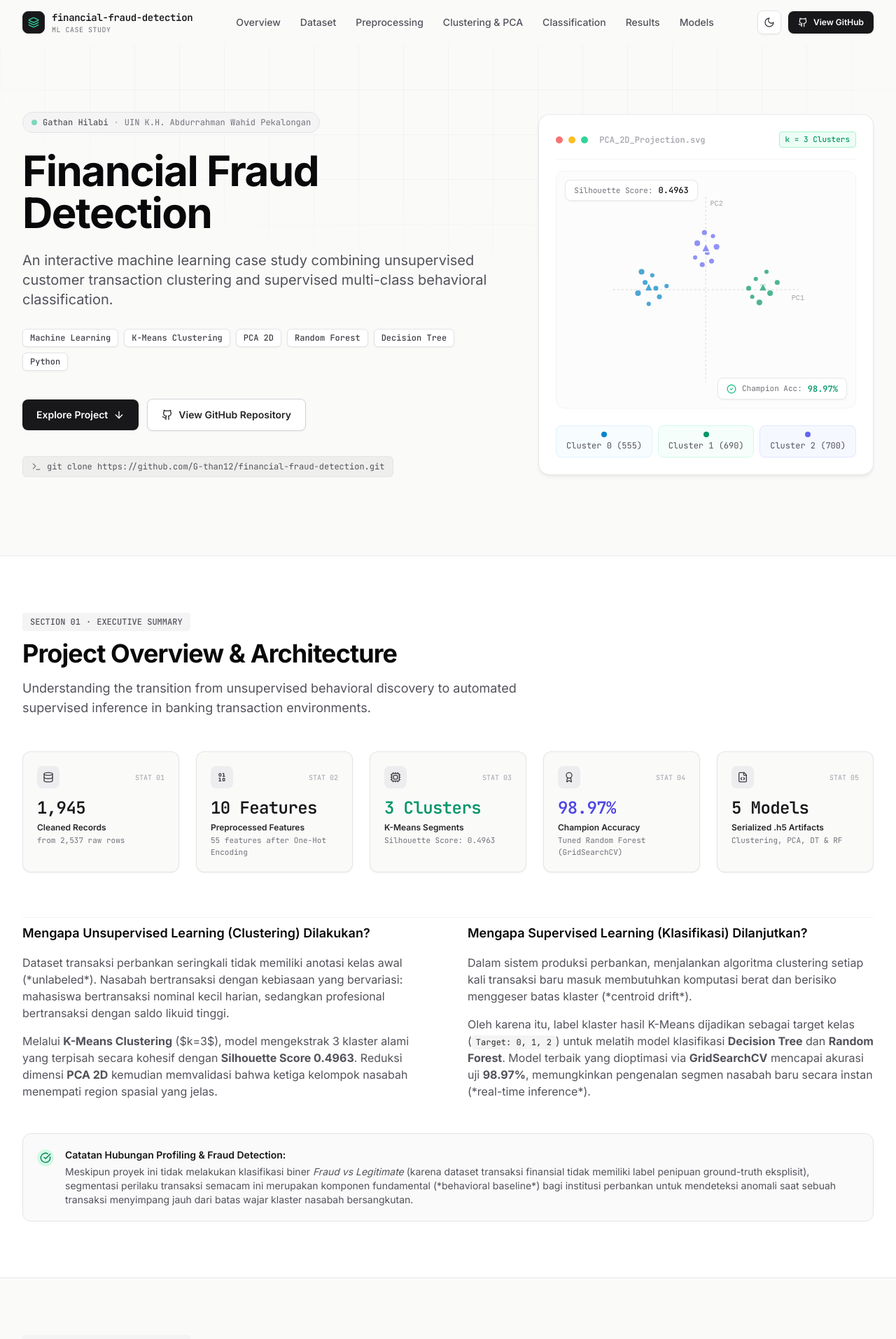
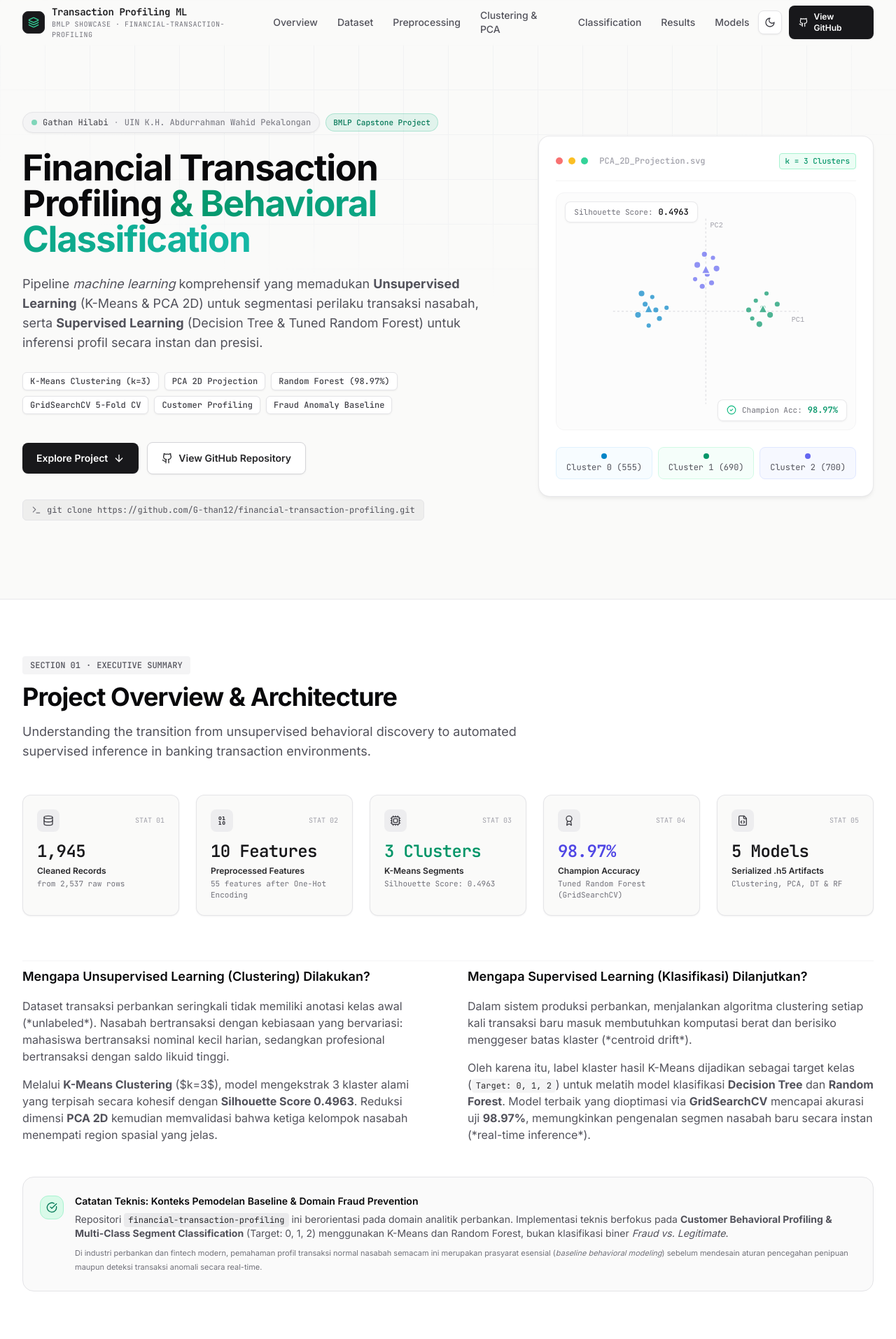
Before and after one commit to G-than12/financial-fraud-detection, a React (Vite) app in the folder website/: page / in a window 1280 px wide. Shown: the top 1914 px of the page at 70% size. Built offline with nearby package versions, Linux system fonts and the light colour scheme.

Commit message:
chore: align repository branding and project title to financial-transaction-profiling

```diff
--- a/website/src/components/Hero.tsx
+++ b/website/src/components/Hero.tsx
@@ -14,27 +14,42 @@ export const Hero: React.FC = () => {
           {/* Left Hero Column */}
           <div className="lg:col-span-7 space-y-6">
 
-            {/* Author Badge */}
-            <div className="inline-flex items-center gap-2 px-3 py-1.5 rounded-full bg-zinc-100 dark:bg-zinc-900 border border-zinc-200 dark:border-zinc-800 text-xs font-mono text-zinc-700 dark:text-zinc-300">
-              <span className="w-2 h-2 rounded-full bg-emerald-500 animate-pulse" />
-              <span>{PROJECT_METADATA.author.name}</span>
-              <span className="text-zinc-400 dark:text-zinc-600">·</span>
-              <span className="text-zinc-500 dark:text-zinc-400 hidden sm:inline">UIN K.H. Abdurrahman Wahid Pekalongan</span>
+            {/* Author Badge & Domain Pill */}
+            <div className="flex flex-wrap items-center gap-2">
+              <div className="inline-flex items-center gap-2 px-3 py-1.5 rounded-full bg-zinc-100 dark:bg-zinc-900 border border-zinc-200 dark:border-zinc-800 text-xs font-mono text-zinc-700 dark:text-zinc-300 shadow-subtle">
+                <span className="w-2 h-2 rounded-full bg-emerald-500 animate-pulse" />
+                <span>{PROJECT_METADATA.author.name}</span>
+                <span className="text-zinc-400 dark:text-zinc-600">·</span>
+                <span className="text-zinc-500 dark:text-zinc-400 hidden sm:inline">{PROJECT_METADATA.author.university}</span>
+              </div>
+              <div className="inline-flex items-center gap-1.5 px-2.5 py-1 rounded-full bg-emerald-500/10 dark:bg-emerald-500/15 border border-emerald-500/25 text-emerald-700 dark:text-emerald-300 text-[11px] font-mono font-medium">
+                <span>BMLP Capstone Project</span>
+              </div>
             </div>
 
             {/* Main Title */}
-            <h1 className="text-4xl sm:text-5xl lg:text-6xl font-bold tracking-tight text-zinc-950 dark:text-white leading-[1.1]">
-              Financial Fraud Detection
+            <h1 className="text-3xl sm:text-4xl md:text-5xl lg:text-[2.65rem] xl:text-[3.2rem] font-bold tracking-tight text-zinc-950 dark:text-white leading-[1.14]">
+              Financial Transaction Profiling{' '}
+              <span className="text-transparent bg-clip-text bg-gradient-to-r from-emerald-600 to-teal-500 dark:from-emerald-400 dark:to-teal-300">
+                &amp; Behavioral Classification
+              </span>
             </h1>
 
             {/* Descriptive Subtitle */}
-            <p className="text-lg sm:text-xl text-zinc-600 dark:text-zinc-400 font-normal leading-relaxed max-w-2xl">
-              An interactive machine learning case study combining unsupervised customer transaction clustering and supervised multi-class behavioral classification.
+            <p className="text-base sm:text-lg text-zinc-600 dark:text-zinc-400 font-normal leading-relaxed max-w-2xl">
+              Pipeline <em>machine learning</em> komprehensif yang memadukan <strong>Unsupervised Learning</strong> (K-Means &amp; PCA 2D) untuk segmentasi perilaku transaksi nasabah, serta <strong>Supervised Learning</strong> (Decision Tree &amp; Tuned Random Forest) untuk inferensi profil secara instan dan presisi.
             </p>
 
             {/* Tags */}
             <div className="flex flex-wrap gap-2 pt-1">
-              {['Machine Learning', 'K-Means Clustering', 'PCA 2D', 'Random Forest', 'Decision Tree', 'Python'].map((tag) => (
+              {[
+                'K-Means Clustering (k=3)',
+                'PCA 2D Projection',
+                'Random Forest (98.97%)',
+                'GridSearchCV 5-Fold CV',
+                'Customer Profiling',
+                'Fraud Anomaly Baseline'
+              ].map((tag) => (
                 <span
                   key={tag}
                   className="px-2.5 py-1 text-xs font-mono font-medium rounded-md bg-white dark:bg-zinc-900 border border-zinc-200 dark:border-zinc-800 text-zinc-700 dark:text-zinc-300 shadow-subtle"
@@ -68,7 +83,7 @@ export const Hero: React.FC = () => {
             <div className="pt-3">
               <div className="inline-flex items-center gap-2 px-3 py-1.5 rounded-md bg-zinc-900/5 dark:bg-zinc-900 border border-zinc-200 dark:border-zinc-800 font-mono text-xs text-zinc-600 dark:text-zinc-400">
                 <Terminal className="w-3.5 h-3.5 text-zinc-500 dark:text-zinc-400" />
-                <span>git clone https://github.com/G-than12/financial-fraud-detection.git</span>
+                <span>git clone {PROJECT_METADATA.repositoryUrl}.git</span>
               </div>
             </div>
 
--- a/website/src/components/Navbar.tsx
+++ b/website/src/components/Navbar.tsx
@@ -43,10 +43,10 @@ export const Navbar: React.FC = () => {
             </div>
             <div className="flex flex-col">
               <span className="text-sm font-semibold tracking-tight text-zinc-900 dark:text-zinc-100 font-mono">
-                {PROJECT_METADATA.repositoryName}
+                Transaction Profiling ML
               </span>
               <span className="text-[10px] text-zinc-500 dark:text-zinc-400 font-mono uppercase tracking-wider">
-                ML Case Study
+                BMLP Showcase · {PROJECT_METADATA.repositoryName}
               </span>
             </div>
           </a>
--- a/website/src/components/ProjectOverview.tsx
+++ b/website/src/components/ProjectOverview.tsx
@@ -120,16 +120,21 @@ export const ProjectOverview: React.FC = () => {
 
         </div>
 
-        {/* Callout: Fraud Baseline Note */}
-        <div className="mt-12 p-5 rounded-xl bg-zinc-50 dark:bg-zinc-900/60 border border-zinc-200 dark:border-zinc-800 flex items-start gap-4">
-          <div className="p-1 rounded-full bg-emerald-100 dark:bg-emerald-950/60 text-emerald-700 dark:text-emerald-400 mt-0.5">
+        {/* Callout: Repository Context & Fraud Baseline Note */}
+        <div className="mt-12 p-5 sm:p-6 rounded-2xl bg-zinc-50 dark:bg-zinc-900/60 border border-zinc-200 dark:border-zinc-800 flex items-start gap-4">
+          <div className="p-2 rounded-xl bg-emerald-100/80 dark:bg-emerald-950/60 text-emerald-700 dark:text-emerald-400 mt-0.5 flex-shrink-0 border border-emerald-200 dark:border-emerald-800/80">
             <CheckCircle className="w-4 h-4" />
           </div>
-          <div className="text-xs sm:text-sm text-zinc-600 dark:text-zinc-400 leading-relaxed">
-            <strong className="text-zinc-900 dark:text-zinc-100 font-semibold block mb-1">
-              Catatan Hubungan Profiling & Fraud Detection:
+          <div className="text-xs sm:text-sm text-zinc-600 dark:text-zinc-400 leading-relaxed space-y-1.5">
+            <strong className="text-zinc-950 dark:text-zinc-100 font-semibold block text-sm">
+              Catatan Teknis: Konteks Pemodelan Baseline &amp; Domain Fraud Prevention
             </strong>
-            Meskipun proyek ini tidak melakukan klasifikasi biner <em>Fraud vs Legitimate</em> (karena dataset transaksi finansial tidak memiliki label penipuan ground-truth eksplisit), segmentasi perilaku transaksi semacam ini merupakan komponen fundamental (*behavioral baseline*) bagi institusi perbankan untuk mendeteksi anomali saat sebuah transaksi menyimpang jauh dari batas wajar klaster nasabah bersangkutan.
+            <p>
+              Repositori <code className="px-1.5 py-0.5 rounded bg-zinc-200/70 dark:bg-zinc-800 font-mono text-xs text-zinc-800 dark:text-zinc-200">{PROJECT_METADATA.repositoryName}</code> ini berorientasi pada domain analitik perbankan. Implementasi teknis berfokus pada <strong>Customer Behavioral Profiling &amp; Multi-Class Segment Classification</strong> (Target: 0, 1, 2) menggunakan K-Means dan Random Forest, bukan klasifikasi biner <em>Fraud vs. Legitimate</em>.
+            </p>
+            <p className="text-[11px] text-zinc-500 dark:text-zinc-400 pt-0.5">
+              Di industri perbankan dan fintech modern, pemahaman profil transaksi normal nasabah semacam ini merupakan prasyarat esensial (<em>baseline behavioral modeling</em>) sebelum mendesain aturan pencegahan penipuan maupun deteksi transaksi anomali secara real-time.
+            </p>
           </div>
         </div>
 
--- a/website/src/data/projectData.ts
+++ b/website/src/data/projectData.ts
@@ -73,15 +73,15 @@ export interface ModelMetric {
 
 export const PROJECT_METADATA = {
   title: 'Financial Transaction Profiling & Behavioral Classification',
-  repositoryName: 'financial-fraud-detection',
-  repositoryUrl: 'https://github.com/G-than12/financial-fraud-detection',
+  repositoryName: 'financial-transaction-profiling',
+  repositoryUrl: 'https://github.com/G-than12/financial-transaction-profiling',
   liveUrl: 'https://financial-fraud-detection-showcase.vercel.app/',
   author: {
     name: 'Gathan Hilabi',
     role: 'Informatics Student · Machine Learning & Data Science Track',
     university: 'UIN K.H. Abdurrahman Wahid Pekalongan',
     githubUrl: 'https://github.com/G-than12',
-    profileUrl: 'https://github.com/G-than12/financial-fraud-detection'
+    profileUrl: 'https://github.com/G-than12/financial-transaction-profiling'
   },
   summary: {
     rawRecords: 2537,
```
Also changed, not shown: 1 other file (tests, documents, lock files or other folders).
